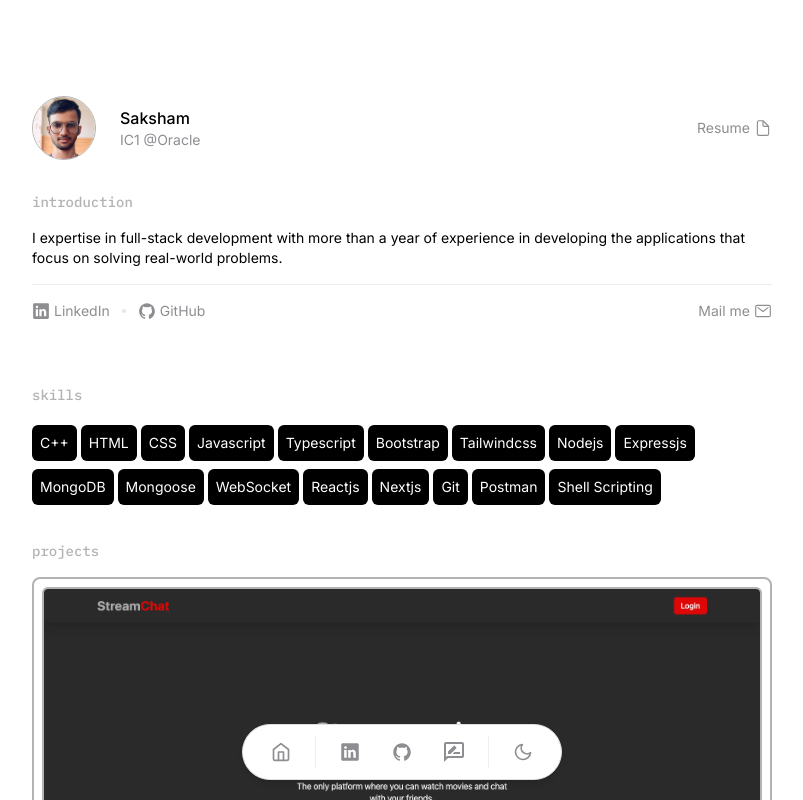
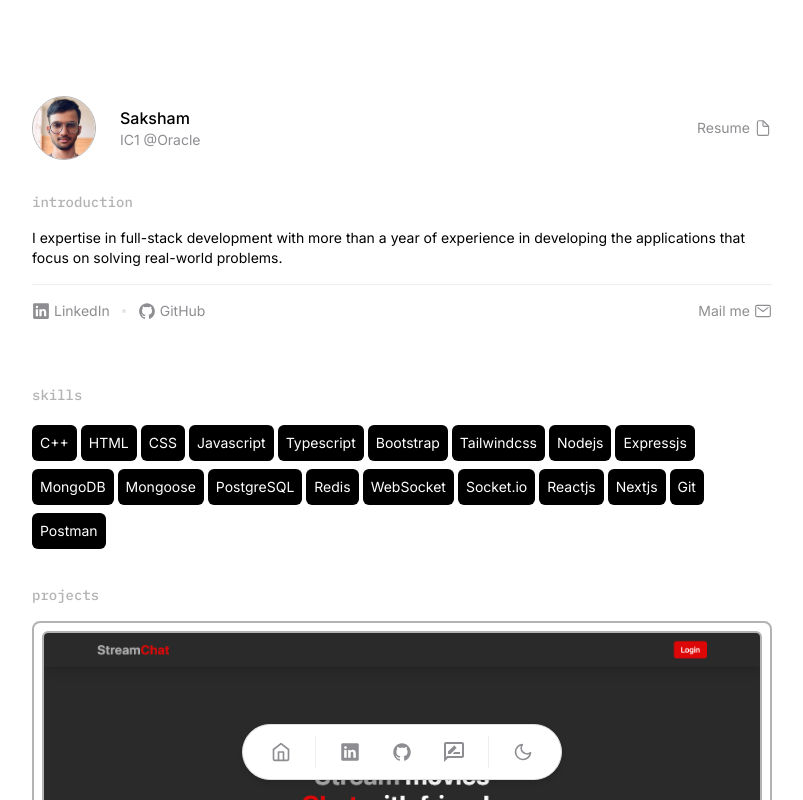
Before and after one commit to Saksham131102/portfolio, a Next.js app: page / in a window 1280 px wide. Shown: the whole page, without its empty margins (238-1041 px from the left). Built offline with nearby package versions, Linux system fonts and the light colour scheme; no server answers; the database is empty.

Commit message:
skills section updated

```diff
--- a/src/app/(Skills)/index.ts
+++ b/src/app/(Skills)/index.ts
@@ -10,12 +10,14 @@ const skills = [
   "Expressjs",
   "MongoDB",
   "Mongoose",
+  "PostgreSQL",
+  "Redis",
   "WebSocket",
+  "Socket.io",
   "Reactjs",
   "Nextjs",
   "Git",
   "Postman",
-  "Shell Scripting",
 ];
 
 export default skills;
```
